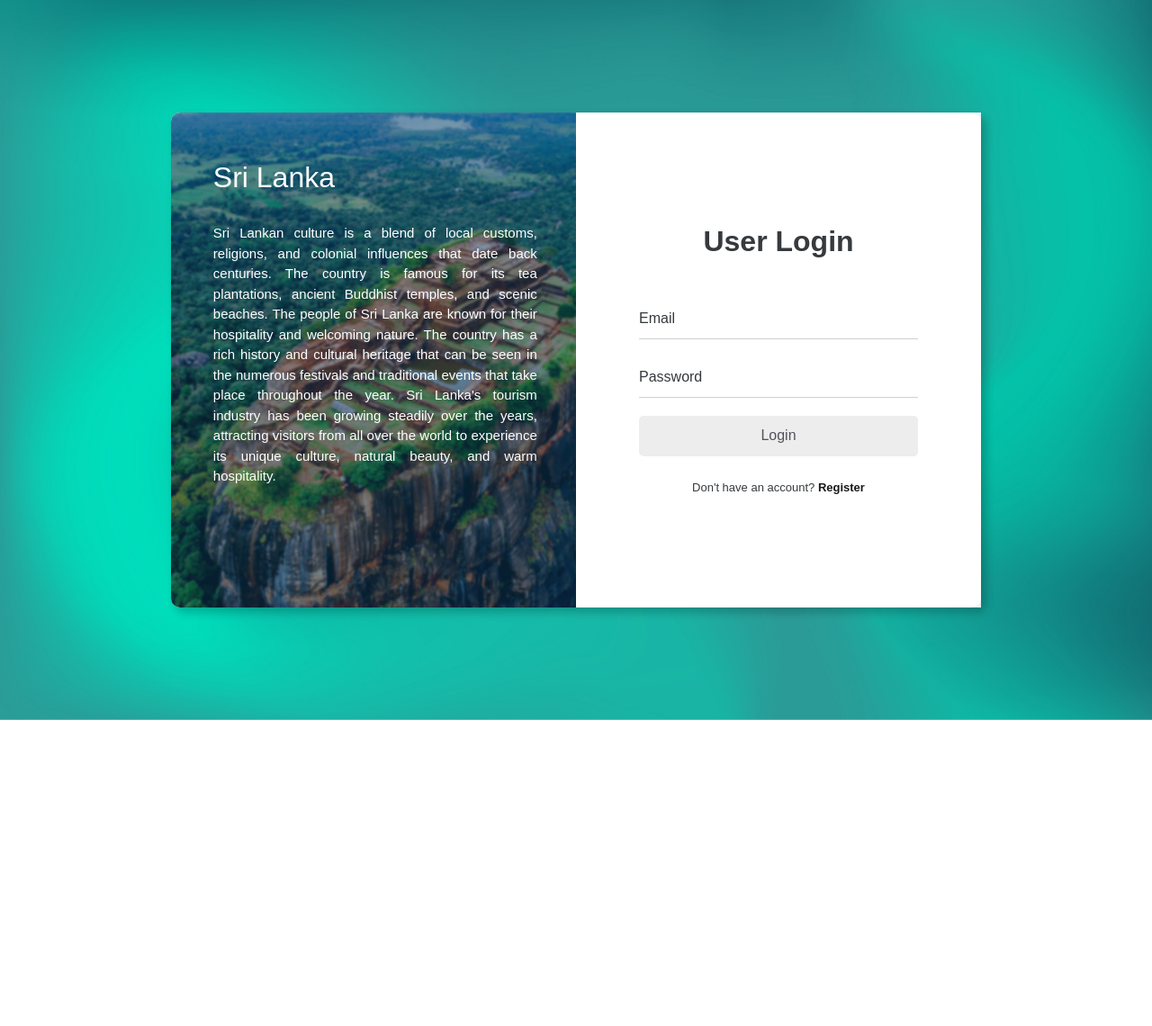
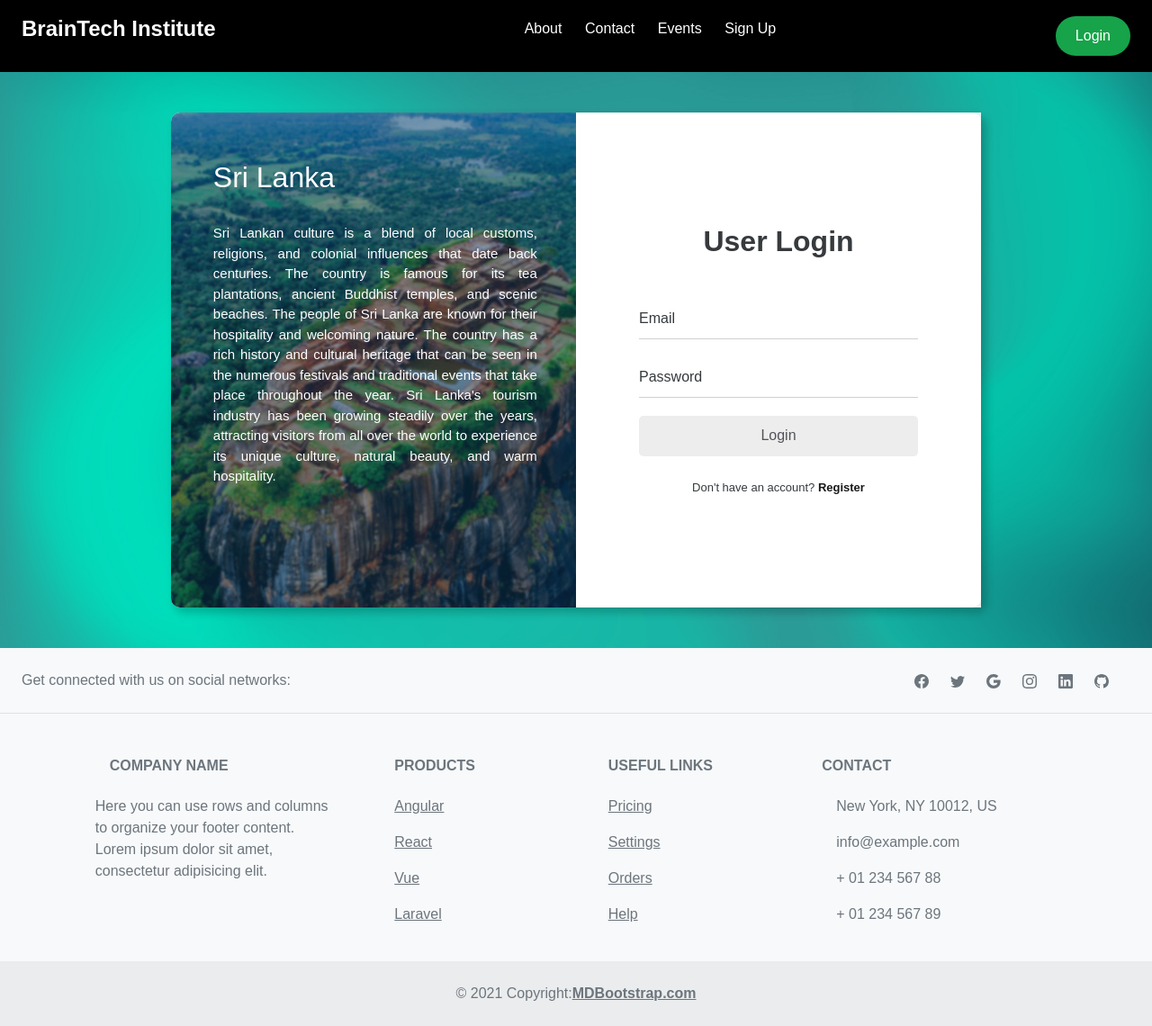
Before and after one commit to yohan9878/Culture-and-Tourism-Management-System, a React (Create React App) app in the folder Client/: page /auth/login in a window 1280 px wide. Shown: the whole page at 90% size. Before the commit the page ends 800 px from the top, so only its background shows below. Built offline with nearby package versions, Linux system fonts and the light colour scheme.

Commit message:
implement header and footer and combine them with routes

```diff
--- a/Client/package.json
+++ b/Client/package.json
@@ -3,9 +3,11 @@
   "version": "0.1.0",
   "private": true,
   "dependencies": {
+    "@ant-design/icons": "^5.0.1",
     "@testing-library/jest-dom": "^5.16.5",
     "@testing-library/react": "^13.4.0",
     "@testing-library/user-event": "^13.5.0",
+    "axios": "^1.4.0",
     "bootstrap": "^5.1.3",
     "react": "^18.2.0",
     "react-bootstrap": "^2.7.2",
@@ -14,6 +16,7 @@
     "react-icons": "^4.8.0",
     "react-router-dom": "^6.10.0",
     "react-scripts": "5.0.1",
+    "react-scroll": "^1.8.9",
     "styled-components": "^5.3.9",
     "web-vitals": "^2.1.4"
   },
--- a/Client/src/App.js
+++ b/Client/src/App.js
@@ -1,17 +1,21 @@
 import React from "react";
+import { BrowserRouter as Router, Routes, Route } from "react-router-dom";
 import "bootstrap/dist/css/bootstrap.min.css";
 import "bootstrap/dist/js/bootstrap.bundle.min.js";
 import Login from "./components/login/login.jsx";
-import "./components/login/login.css";
+import Header from "./components/common/header/header.jsx";
+import Footer from "./components/common/footer/footer.jsx";
 
 function App() {
 	return (
 		<>
-			<div class="wrapper">
-				<div class="container main">
-					<Login />
-				</div>{" "}
-			</div>{" "}
+			<Router>
+				<Header />
+				<Routes>
+					<Route path="/auth/login" element={<Login />} exact />
+				</Routes>
+				<Footer />
+			</Router>
 		</>
 	);
 }
--- /dev/null
+++ b/Client/src/components/common/footer/footer.jsx
@@ -0,0 +1,174 @@
+/* eslint-disable jsx-a11y/anchor-is-valid */
+import React from "react";
+import {
+	BsFacebook,
+	BsTwitter,
+	BsGoogle,
+	BsInstagram,
+	BsLinkedin,
+	BsGithub,
+} from "react-icons/bs";
+
+const Footer = () => {
+	return (
+		// <!-- Footer -->
+		<footer class="text-center text-lg-start bg-light text-muted">
+			{/* <!-- Section: Social media --> */}
+			<section class="d-flex justify-content-center justify-content-lg-between p-4 border-bottom">
+				{/* <!-- Left --> */}
+				<div class="me-5 d-none d-lg-block">
+					<span>Get connected with us on social networks:</span>
+				</div>
+				{/* <!-- Left --> */}
+
+				{/* <!-- Right --> */}
+				<div>
+					<a href="" class="me-4 text-reset">
+						<BsFacebook />
+					</a>
+					<a href="" class="me-4 text-reset">
+						<BsTwitter />
+					</a>
+					<a href="" class="me-4 text-reset">
+						<BsGoogle />
+					</a>
+					<a href="" class="me-4 text-reset">
+						<BsInstagram />
+					</a>
+					<a href="" class="me-4 text-reset">
+						<BsLinkedin />
+					</a>
+					<a href="" class="me-4 text-reset">
+						<BsGithub />
+					</a>
+				</div>
+				{/* <!-- Right --> */}
+			</section>
+			{/* <!-- Section: Social media --> */}
+
+			{/* <!-- Section: Links  --> */}
+			<section class="">
+				<div class="container text-center text-md-start mt-5">
+					{/* <!-- Grid row --> */}
+					<div class="row mt-3">
+						{/* <!-- Grid column --> */}
+						<div class="col-md-3 col-lg-4 col-xl-3 mx-auto mb-4">
+							{/* <!-- Content --> */}
+							<h6 class="text-uppercase fw-bold mb-4">
+								<i class="fas fa-gem me-3"></i>Company name
+							</h6>
+							<p>
+								Here you can use rows and columns to
+								organize your footer content. Lorem ipsum
+								dolor sit amet, consectetur adipisicing
+								elit.
+							</p>
+						</div>
+						{/* <!-- Grid column --> */}
+
+						{/* <!-- Grid column --> */}
+						<div class="col-md-2 col-lg-2 col-xl-2 mx-auto mb-4">
+							{/* <!-- Links --> */}
+							<h6 class="text-uppercase fw-bold mb-4">
+								Products
+							</h6>
+							<p>
+								<a href="#!" class="text-reset">
+									Angular
+								</a>
+							</p>
+							<p>
+								<a href="#!" class="text-reset">
+									React
+								</a>
+							</p>
+							<p>
+								<a href="#!" class="text-reset">
+									Vue
+								</a>
+							</p>
+							<p>
+								<a href="#!" class="text-reset">
+									Laravel
+								</a>
+							</p>
+						</div>
+						{/* <!-- Grid column --> */}
+
+						{/* <!-- Grid column --> */}
+						<div class="col-md-3 col-lg-2 col-xl-2 mx-auto mb-4">
+							{/* <!-- Links --> */}
+							<h6 class="text-uppercase fw-bold mb-4">
+								Useful links
+							</h6>
+							<p>
+								<a href="#!" class="text-reset">
+									Pricing
+								</a>
+							</p>
+							<p>
+								<a href="#!" class="text-reset">
+									Settings
+								</a>
+							</p>
+							<p>
+								<a href="#!" class="text-reset">
+									Orders
+								</a>
+							</p>
+							<p>
+								<a href="#!" class="text-reset">
+									Help
+								</a>
+							</p>
+						</div>
+						{/* <!-- Grid column --> */}
+
+						{/* <!-- Grid column --> */}
+						<div class="col-md-4 col-lg-3 col-xl-3 mx-auto mb-md-0 mb-4">
+							{/* <!-- Links --> */}
+							<h6 class="text-uppercase fw-bold mb-4">
+								Contact
+							</h6>
+							<p>
+								<i class="fas fa-home me-3"></i> New York,
+								NY 10012, US
+							</p>
+							<p>
+								<i class="fas fa-envelope me-3"></i>
+								info@example.com
+							</p>
+							<p>
+								<i class="fas fa-phone me-3"></i> + 01 234
+								567 88
+							</p>
+							<p>
+								<i class="fas fa-print me-3"></i> + 01 234
+								567 89
+							</p>
+						</div>
+						{/* <!-- Grid column --> */}
+					</div>
+					{/* <!-- Grid row --> */}
+				</div>
+			</section>
+			{/* <!-- Section: Links  --> */}
+
+			{/* <!-- Copyright --> */}
+			<div
+				class="text-center p-4"
+				style={{ backgroundColor: "rgba(0, 0, 0, 0.05)" }}>
+				© 2021 Copyright:
+				<a
+					class="text-reset fw-bold"
+					href="https://mdbootstrap.com/">
+					MDBootstrap.com
+				</a>
+			</div>
+			{/* <!-- Copyright --> */}
+		</footer>
+		// <!-- Footer -->
+	);
+};
+
+export default Footer;
--- /dev/null
+++ b/Client/src/components/common/header/header.css
@@ -0,0 +1,20 @@
+.logo {
+    margin-right: 10px;
+    margin-left: auto;
+    width: auto;
+    height: 50px;
+}
+
+.nav {
+    width: 100%;
+    background-color: #000;
+}
+
+.navContainer {
+    display: flex;
+    width: 100%;
+    justify-content: space-between;
+    height: 5rem;
+    z-index: 10;
+    padding: 0px 24px;
+}
--- /dev/null
+++ b/Client/src/components/common/header/header.jsx
@@ -0,0 +1,194 @@
+/* eslint-disable jsx-a11y/alt-text */
+import React from "react";
+import styled from "styled-components";
+import { Link as LinkR, Navigate } from "react-router-dom";
+import { FaBars } from "react-icons/fa";
+import { Link as LinkScroll } from "react-scroll";
+// import Onlylogo from "../../Assets/Images/OnlyLogoColored.svg";
+import "./header.css";
+import { UserOutlined } from "@ant-design/icons";
+import axios from "axios";
+import { useNavigate } from "react-router-dom";
+import "./header.css";
+
+export const NavbarContainer = styled.div`
+	display: flex;
+	width: 100%;
+	justify-content: space-between;
+	height: 80px;
+	z-index: 1;
+	padding: 0 24px;
+`;
+
+export const NavLogo = styled(LinkR)`
+	color: #fff;
+	justify-self: self-start;
+	cursor: pointer;
+	font-size: 1.5rem;
+	display: flex;
+	align-items: center;
+	font-weight: bold;
+	text-decoration: none;
+`;
+
+export const MobileIcon = styled.div`
+	display: none;
+
+	@media screen and (max-width: 768px) {
+		display: block;
+		position: absolute;
+		top: 0;
+		right: 0;
+		transform: translate(-100%, 60%);
+		cursor: pointer;
+		font-size: 1.8rem;
+		color: #fff;
+	}
+`;
+
+export const NavMenu = styled.ul`
+	display: flex;
+	align-items: center;
+	list-style: none;
+	text-align: center;
+	margin-right: 22px;
+
+	@media screen and (max-width: 768px) {
+		display: none;
+	}
+`;
+
+export const NavItem = styled.li`
+	height: 80px;
+`;
+
+export const NavLinks = styled(LinkR)`
+	color: #fff;
+	display: flex;
+	align-items: center;
+	padding: 0.1rem;
+	padding-left: 1.5rem;
+	text-decoration: none;
+	height: 100%;
+	cursor: pointer;
+
+	&.active {
+		border-bottom: 3px solid #0c6e7b;
+	}
+
+	&:hover {
+		color: #009a4c;
+		transition: 0.2s ease-in-out;
+	}
+`;
+
+export const NavButton = styled.nav`
+	display: flex;
+	align-items: center;
+
+	@media screen and (max-width: 768px) {
+		display: none;
+	}
+`;
+
+export const NavBtnLink = styled(LinkR)`
+	border-radius: 50px;
+	background: #16a34a;
+	white-space: nowrap;
+	padding: 10px 22px;
+	color: white;
+	font-size: 16px;
+	outline: none;
+	border: none;
+	cursor: pointer;
+	transform: all 0.3s ease-in-out;
+	text-decoration: none;
+
+	&:hover {
+		transition: all 0.3s ease-in-out;
+		background: white;
+		color: #16a34a;
+	}
+`;
+
+const Header = () => {
+	const navigate = useNavigate();
+	const login = localStorage.getItem("loggedIn");
+	console.log(login);
+
+	const logout = () => {
+		localStorage.clear();
+		navigate("/login");
+		console.log("logout");
+		// axios
+		//     .post("/api/logout", {
+		//         headers: {
+		//             authToken: localStorage.getItem("authToken"),
+		//         },
+		//     })
+		//     .then((res) => {
+		//         console.log(res);
+		//         console.log("logout success");
+		//         localStorage.clear();
+		//     });
+	};
+
+	const profileClicked = () => {
+		navigate("/login");
+	};
+
+	return (
+		<>
+			<nav className="nav">
+				<div className="navContainer">
+					<NavLogo to="/">
+						{/* <img src={Onlylogo} className="logo" alt="logo" /> */}
+						<p className="text-green-600">
+							BrainTech Institute
+						</p>
+					</NavLogo>
+					<NavMenu>
+						<NavItem>
+							<NavLinks to="/about"> About </NavLinks>
+						</NavItem>
+						<NavItem>
+							<NavLinks to="/contact"> Contact </NavLinks>
+						</NavItem>
+						<NavItem>
+							<NavLinks to="/services"> Events </NavLinks>
+						</NavItem>
+						{login ? (
+							<NavItem>
+								<NavLinks onClick={logout}>
+									Logout
+								</NavLinks>
+							</NavItem>
+						) : (
+							<NavItem>
+								<NavLinks to="/auth/login">
+									{" "}
+									Sign Up{" "}
+								</NavLinks>
+							</NavItem>
+						)}
+					</NavMenu>
+					{login ? (
+						<img
+							src="https://icon-library.com/images/profile-icon-white/profile-icon-white-7.jpg"
+							className="w-12 cursor-pointer mx-4 my-4 h-12"
+							onClick={profileClicked}
+						/>
+					) : (
+						<NavButton>
+							<NavBtnLink to="/auth/login">
+								{" "}
+								Login{" "}
+							</NavBtnLink>
+						</NavButton>
+					)}
+				</div>
+			</nav>
+		</>
+	);
+};
+export default Header;
--- a/Client/src/components/login/login.css
+++ b/Client/src/components/login/login.css
@@ -4,8 +4,7 @@
 }
 
 .wrapper {
-	background: url(../../assets/login-background1.jpg) no-repeat center
-		center fixed;
+    background: url(../../assets/login-background1.jpg) no-repeat center center fixed;
     -webkit-background-size: cover;
     -moz-background-size: cover;
     -o-background-size: cover;
@@ -17,10 +16,10 @@
     display: flex;
     justify-content: center;
     align-items: center;
-	min-height: 100vh;
+    min-height: 80vh;
 }
 
-.row {
+.login-row {
     width: 900px;
     height: 550px;
     border-radius: 10px;
@@ -108,12 +107,12 @@ i {
     transition: 0.5s;
 }
 
-.input-field .input:focus ~ label {
+.input-field .input:focus~label {
     top: -10px;
     font-size: 13px;
 }
 
-.input-field .input:valid ~ label {
+.input-field .input:valid~label {
     top: -10px;
     font-size: 13px;
     color: #5d5076;
@@ -177,7 +176,7 @@ span a:hover {
     i {
         font-size: 17px;
     }
-	.row {
+    .login-row {
         max-width: 420px;
         width: 100%;
     }
--- a/Client/src/components/login/login.jsx
+++ b/Client/src/components/login/login.jsx
@@ -5,29 +5,36 @@ import "./login.css";
 
 const Login = () => {
 	return (
-		<div className="row">
+		<div class="wrapper">
+			<div class="container main">
+				<div className="row login-row">
 					<div className="col-md-6 side-image">
 						<div className="image-overlay">
 							<div className="text">
-						<header className="h2" style={{ color: "white" }}>
+								<header
+									className="h2"
+									style={{ color: "white" }}>
 									Sri Lanka
 								</header>
 								<br />
 								<p>
-							Sri Lankan culture is a blend of local customs,
-							religions, and colonial influences that date
-							back centuries. The country is famous for its
-							tea plantations, ancient Buddhist temples, and
-							scenic beaches. The people of Sri Lanka are
-							known for their hospitality and welcoming
-							nature. The country has a rich history and
-							cultural heritage that can be seen in the
-							numerous festivals and traditional events that
-							take place throughout the year. Sri Lanka's
-							tourism industry has been growing steadily over
-							the years, attracting visitors from all over
-							the world to experience its unique culture,
-							natural beauty, and warm hospitality.
+									Sri Lankan culture is a blend of local
+									customs, religions, and colonial
+									influences that date back centuries.
+									The country is famous for its tea
+									plantations, ancient Buddhist temples,
+									and scenic beaches. The people of Sri
+									Lanka are known for their hospitality
+									and welcoming nature. The country has a
+									rich history and cultural heritage that
+									can be seen in the numerous festivals
+									and traditional events that take place
+									throughout the year. Sri Lanka's
+									tourism industry has been growing
+									steadily over the years, attracting
+									visitors from all over the world to
+									experience its unique culture, natural
+									beauty, and warm hospitality.
 								</p>
 							</div>
 						</div>
@@ -70,6 +77,8 @@ const Login = () => {
 						</div>
 					</div>
 				</div>
+			</div>
+		</div>
 	);
 };
 
```
Also changed, not shown: 1 other file (tests, documents, lock files or other folders). Lines whose indentation alone changed are shown as unchanged.
